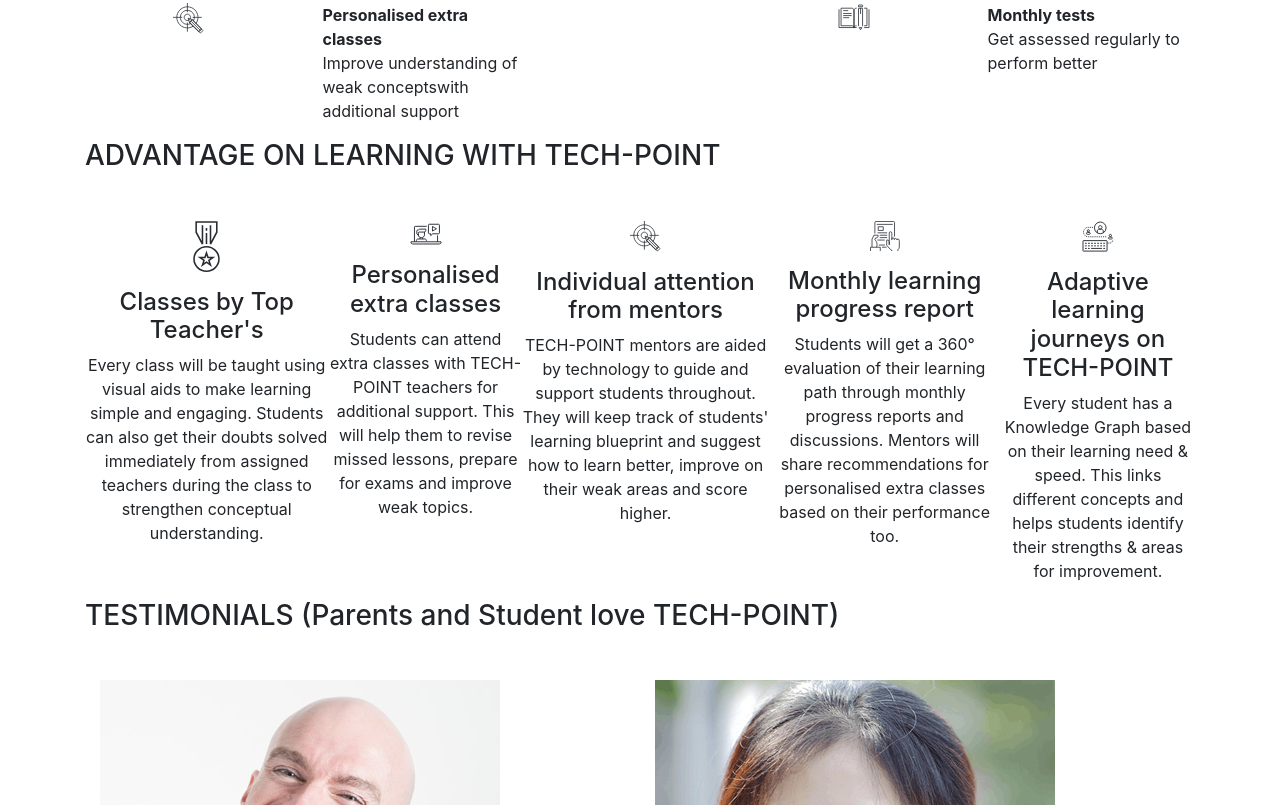
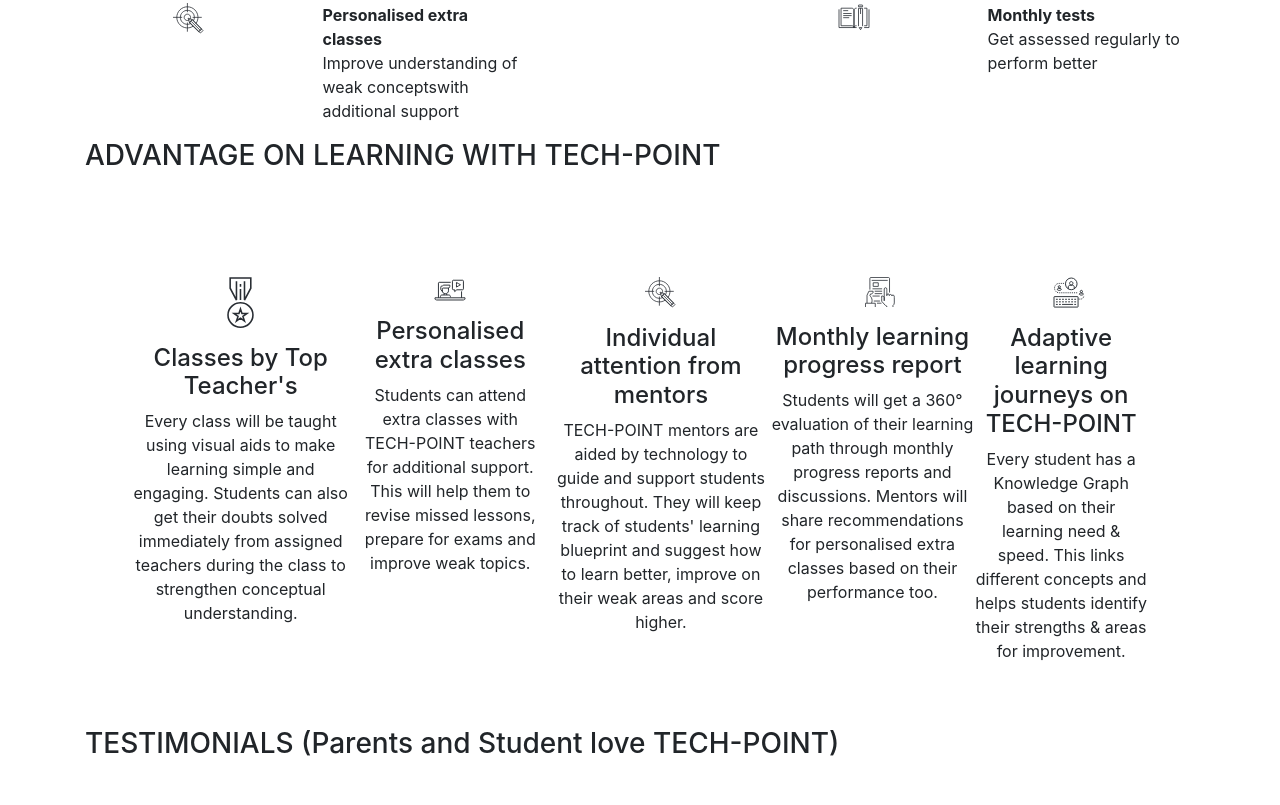
Before and after one commit to divyanshu1432/techpoint, a plain HTML site: page index.html in a window 1280 px wide. Shown: the part 1222-2027 px from the top of the page. Drawn offline with nearby package versions, Linux system fonts and the light colour scheme; a web font is replaced by a local one.

Commit message:
Update index.html

```diff
--- a/index.html
+++ b/index.html
@@ -33,10 +33,10 @@
 								<a class="nav-link ml-lg-4" href="team.html">Team</a>
 							</li>
 							<li class="nav-item m-auto">
-								<a class="nav-link ml-lg-4" href="#">Contact</a>
+								<a class="nav-link ml-lg-4" href="contact.html">Contact</a>
 							</li>
 							<li class="nav-item">
-								<a class="login_btn nav-link ml-lg-4" data-toggle="modal" data-target="#login">LOG IN</a>
+								<a class="login_btn btn nav-link ml-lg-4" data-toggle="modal" data-target="#login">LOG IN</a>
 							</li>
 						</ul>
 					</div>
@@ -197,7 +197,7 @@
 						<div>
 							<h3 class="headings">ADVANTAGE ON LEARNING WITH TECH-POINT</h3>
 						</div>
-						<div class="all_card">
+						<div class="all_card p-5">
 							<div class="cards d-flex mt-5 ml-lg-0 ml-4">
 								<div class="card_sec card1 text-center">
 									<img src="adv1.svg" alt="" class="card_img">
@@ -205,26 +205,26 @@
 									<p class="card_txt mt-1">Every class will be taught using visual aids to make learning simple and engaging. Students can also get their doubts solved
 									immediately from assigned teachers during the class to strengthen conceptual understanding.</p>
 								</div>
-								<div class="card_sec card2 text-center">
+								<div class="card_sec card2 text-center ml-3">
 									<img src="adv2.svg" alt="" class="card_img">
 									<h4 class="card_heading mt-3">Personalised extra classes</h4>
 									<p class="card_txt mt-1">Students can attend extra classes with TECH-POINT teachers for additional support. This will help them to revise missed lessons,
 									prepare for exams and improve weak topics.</p>
 								</div>
-									<div class="card_sec card3 text-center">
+									<div class="card_sec card3 text-center ml-3">
 									<img src="adv3.svg" alt="" class="card_img">
 									<h4 class="card_heading mt-3">Individual attention from mentors</h4>
 									<p class="card_txt mt-1">TECH-POINT mentors are aided by technology to guide and support students throughout. They will keep track of students' learning
 									blueprint and suggest how to learn better, improve on their weak areas and score higher.</p>
 								</div>
 								<div class="card_sec card4 text-center">
-									<img src="adv4.svg" alt="" class="card_img">
+									<img src="adv4.svg" alt="" class="card_img ml-3">
 									<h4 class="card_heading mt-3">Monthly learning progress report</h4>
 									<p class="card_txt mt-1">Students will get a 360° evaluation of their learning path through monthly progress reports and discussions. Mentors will
 									share recommendations for personalised extra classes based on their performance too.</p>
 								</div>
 									<div class="card_sec card5 text-center">
-									<img src="adv5.svg" alt="" class="card_img">
+									<img src="adv5.svg" alt="" class="card_img ml-3">
 									<h4 class="card_heading mt-3">Adaptive learning journeys on TECH-POINT</h4>
 									<p class="card_txt mt-1">Every student has a Knowledge Graph based on their learning need & speed. This links different concepts and helps students
 									identify their strengths & areas for improvement.</p>
```
